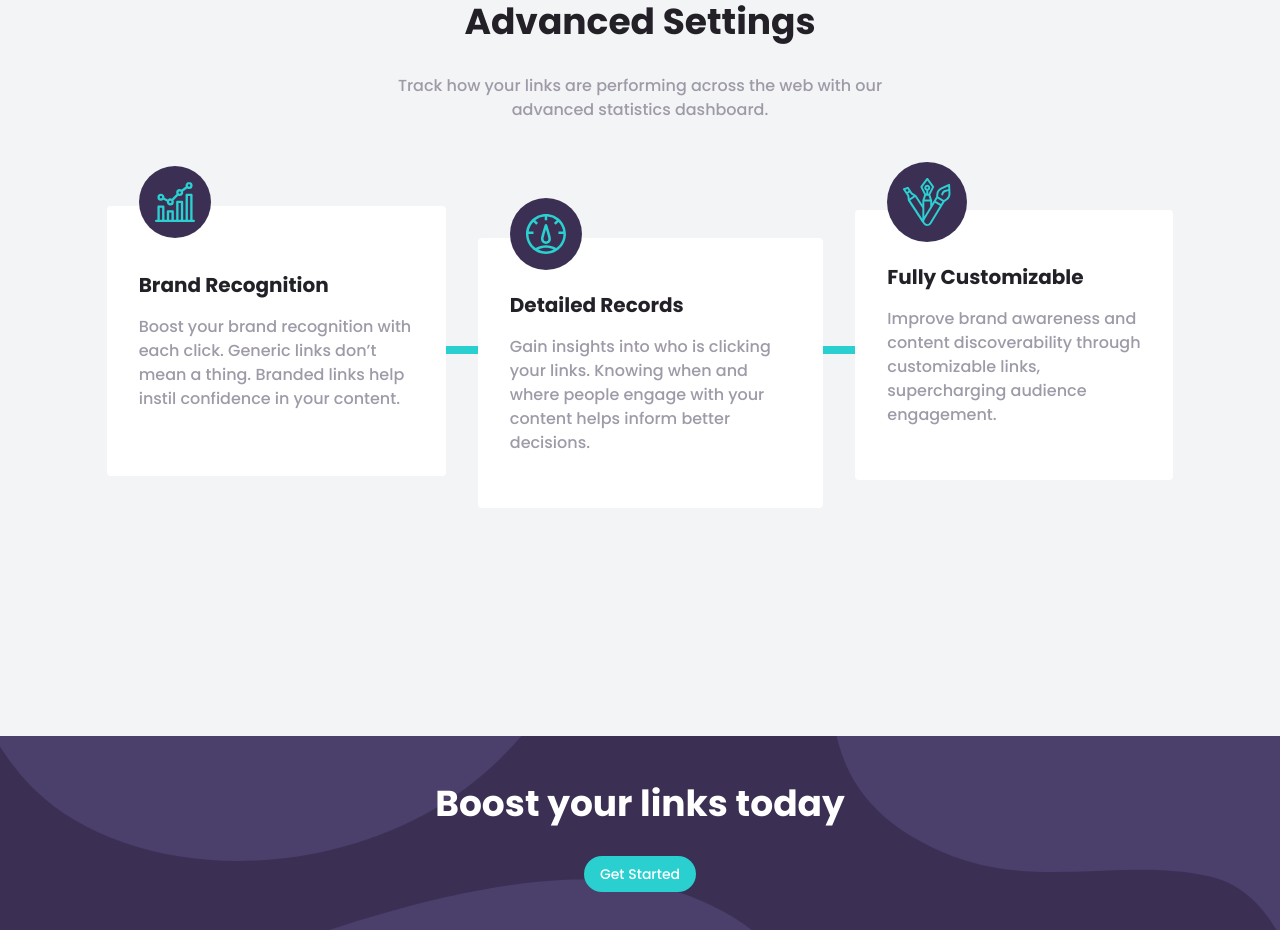
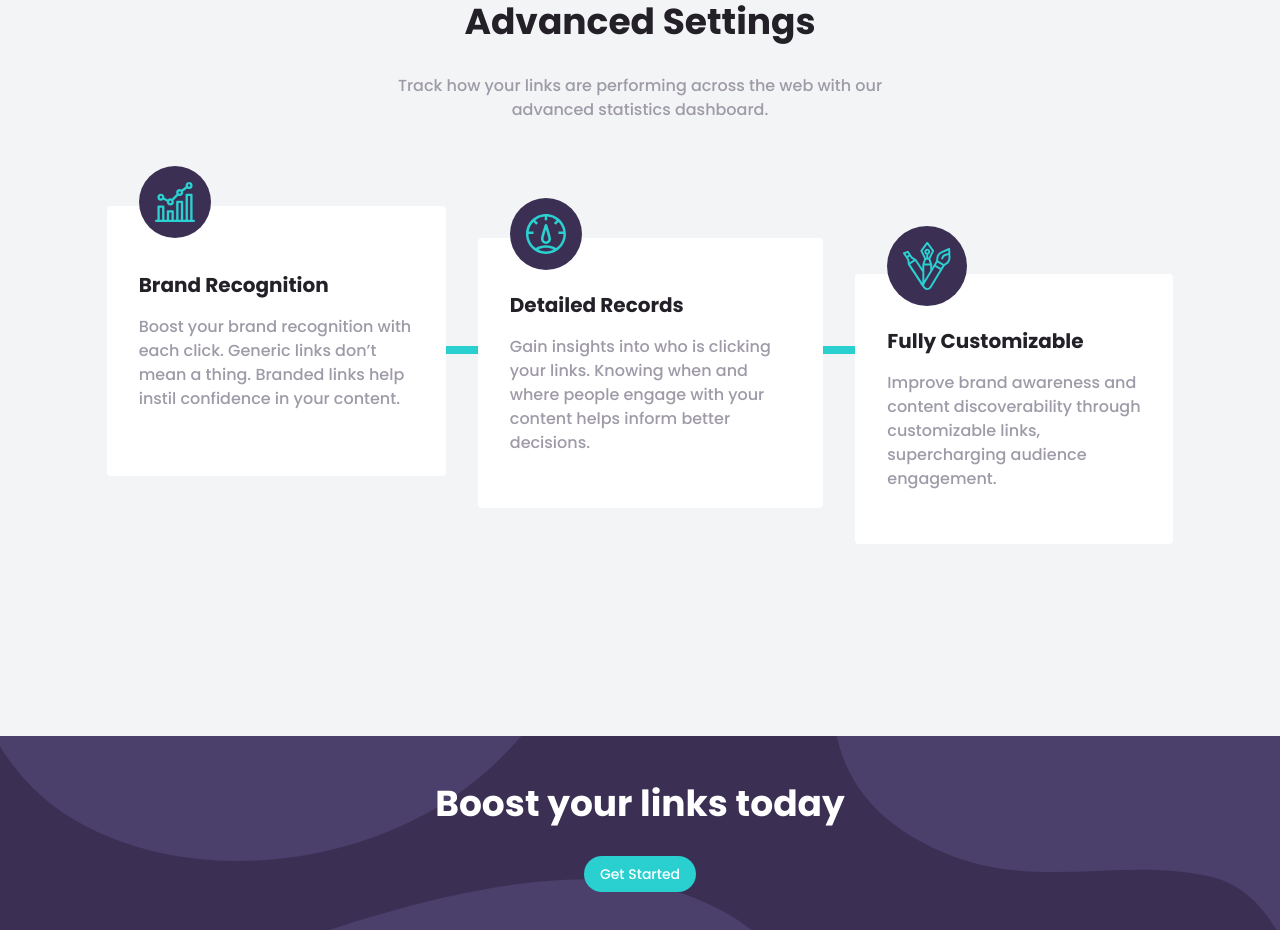
Before and after one commit to tomazcx/url-shortening, a React (Vite) app: page / in a window 1280 px wide. Shown: the part 880-1810 px from the top of the page. Built offline with nearby package versions, Linux system fonts and the light colour scheme.

Commit message:
Corrected card position

```diff
--- a/src/styles/global.css
+++ b/src/styles/global.css
@@ -18,3 +18,7 @@ body{
 .button{
     @apply bg-cyan-400 flex items-center text-sm justify-center text-white px-4 py-2 cursor-pointer transition-colors hover:bg-cyan-300
 }
+
+.top-16{
+    top: 4rem;
+}
```
